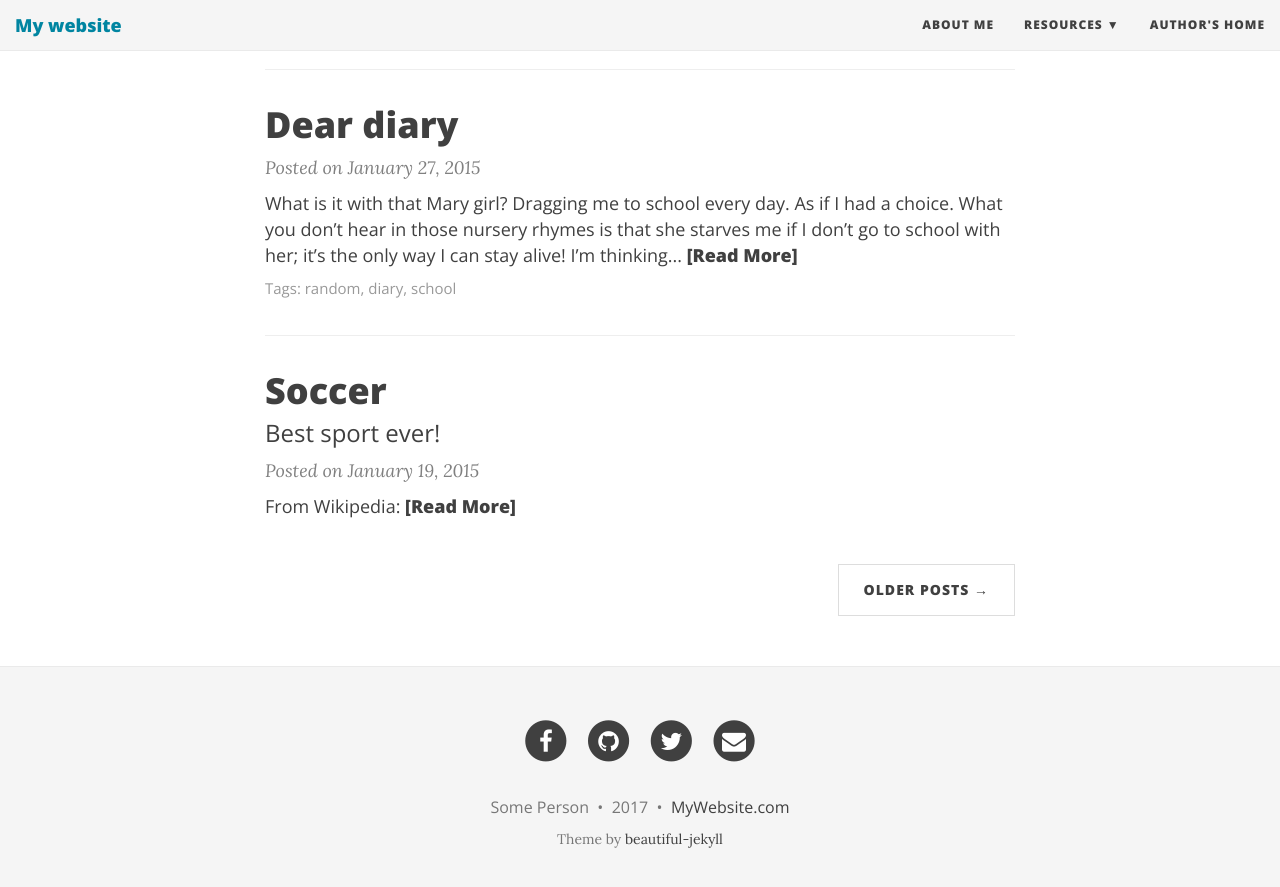
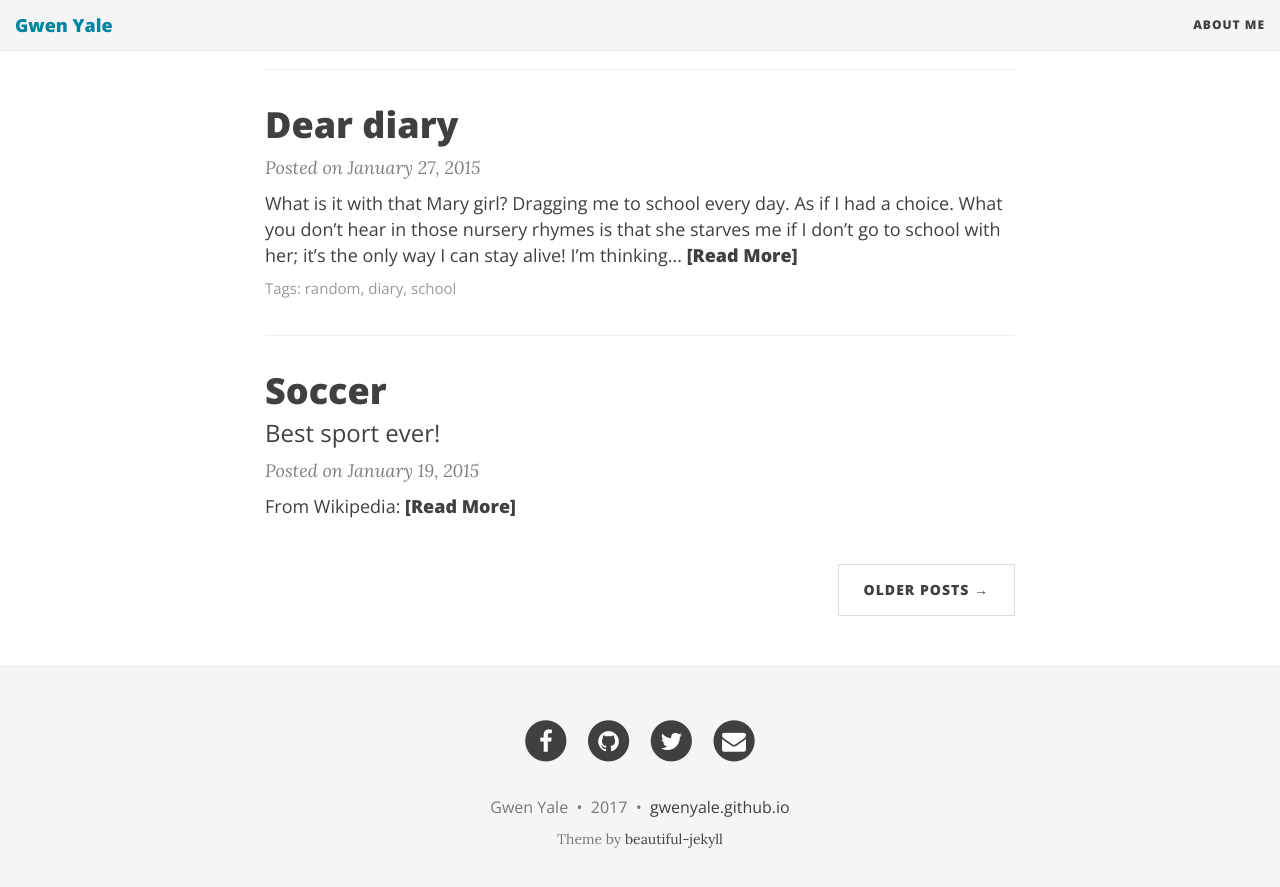
Before and after one commit to gwenyale/gwenyale.github.io, a Jekyll site: the page built from index.html, in a window 1280 px wide and 900 px high, scrolled down 1071 px. Shown: the top 887 px of the window. Built offline with Jekyll 4.4.1, drawn with Linux system fonts in a browser that asks for light colours; nearby versions of some CDN libraries; the list of posts is cut into pages by our own code.

Commit message:
first setup

```diff
--- a/_config.yml
+++ b/_config.yml
@@ -4,7 +4,7 @@
 # baseurl is the website's URL without the hostname
 
 # If you are building a simple GitHub user page (http://username.github.io) then use these settings:
-url: "http://username.github.io"
+url: "http://gwenyale.github.io"
 baseurl: ""
 
 # If you are building a GitHub project page then use these settings:
@@ -14,7 +14,7 @@ baseurl: ""
 # Of course don't forget to change the username and projectname to YOUR username and project
 
 # Name of website
-title: My website
+title: Gwen Yale
 
 # Short description of your site
 description: A virtual proof that name is awesome!
@@ -24,11 +24,6 @@ description: A virtual proof that name is awesome!
 # List of links in the navigation bar
 navbar-links:
   About Me: "aboutme"
-  Resources:
-    - Beautiful Jekyll: "http://deanattali.com/beautiful-jekyll/"
-    - Learn markdown: "http://www.markdowntutorial.com/"
-    - GitHub Pages: "https://pages.github.com/"
-  Author's home: "http://deanattali.com"
 
 # Image to show in the navigation bar - image must be a square (width = height)
 # Remove this parameter if you don't want an image in the navbar
@@ -55,8 +50,8 @@ avatar: "/img/avatar-icon.png"
 # Change all these values or delete the ones you don't want.
 # Important: you must keep the "name" parameter, everything else you can remove
 author:
-  name: Some Person
-  email: "youremail@domain.com"
+  name: Gwen Yale
+  email: "gwen.yale48@gmail.com"
   facebook: yourname  # eg. daattali
   github: yourname    # eg. daattali
   twitter: yourname   # eg. daattali
@@ -104,7 +99,7 @@ share-links-active:
 
 # How to display the link to the website in the footer
 # Remove this if you don't want a link in the footer
-url-pretty: "MyWebsite.com"  # eg. "deanattali.com/beautiful-jekyll"
+url-pretty: "gwenyale.github.io"  # eg. "deanattali.com/beautiful-jekyll"
 
 # --- Misc --- #
 # Fill in your Disqus shortname (NOT the userid) if you want to support Disqus comments
@@ -130,7 +125,7 @@ title-separator: "-"
 # --- Don't need to touch anything below here (but you can if you want) --- #
 
 # Output options (more information on Jekyll's site)
-timezone: "America/Vancouver"
+timezone: "America/New_York"
 markdown: kramdown
 highlighter: rouge
 permalink: /:year-:month-:day-:title/
```
